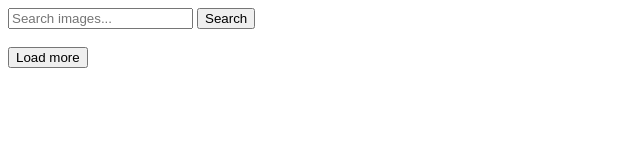
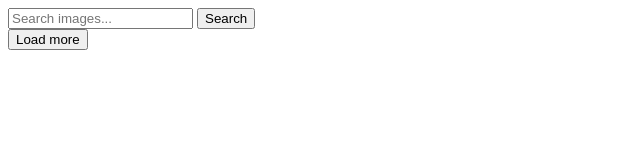
Before and after one commit to SzymonCierpik/goit-js-hw-11, a plain HTML site: page index.html in a window 1280 px wide. Shown: the whole page, without its empty margins (0-640 px from the left). Drawn offline with Linux system fonts and the light colour scheme.

Commit message:
Deploying to gh-pages from @ SzymonCierpik/goit-js-hw-11@b9195e5aff6aed23fb1724310a4a16117f4f2de7 🚀

```diff
--- a/index.html
+++ b/index.html
@@ -1 +1 @@
-<!DOCTYPE html><html lang="en"><head><meta charset="utf-8"><meta http-equiv="X-UA-Compatible" content="IE=edge"><meta name="viewport" content="width=device-width, initial-scale=1.0"><link rel="stylesheet" href="/goit-js-hw-11/index.24eece70.css"><title>Homework 11</title></head><body> <form class="search-form" id="search-form"> <input type="text" name="searchQuery" autocomplete="off" placeholder="Search images..."> <button type="submit">Search</button> </form> <div class="gallery"> <div class="photo-card"> <a><img></a> </div> <button type="button" class="load-more">Load more</button> <script src="/goit-js-hw-11/index.800ce543.js" type="module"></script><script src="/goit-js-hw-11/index.ec60a0ef.js" nomodule="" defer></script> </div></body></html>
+<!DOCTYPE html><html lang="en"><head><meta charset="utf-8"><meta http-equiv="X-UA-Compatible" content="IE=edge"><meta name="viewport" content="width=device-width, initial-scale=1.0"><link rel="stylesheet" href="/goit-js-hw-11/index.24eece70.css"><title>Homework 11</title></head><body> <form class="search-form" id="search-form"> <input type="text" name="searchQuery" autocomplete="off" placeholder="Search images..."> <button type="submit">Search</button> </form> <div class="gallery"> <div class="photo-card"></div> </div> <button type="button" class="load-more">Load more</button> <script src="/goit-js-hw-11/index.800ce543.js" type="module"></script><script src="/goit-js-hw-11/index.ec60a0ef.js" nomodule="" defer></script> </body></html>
```
